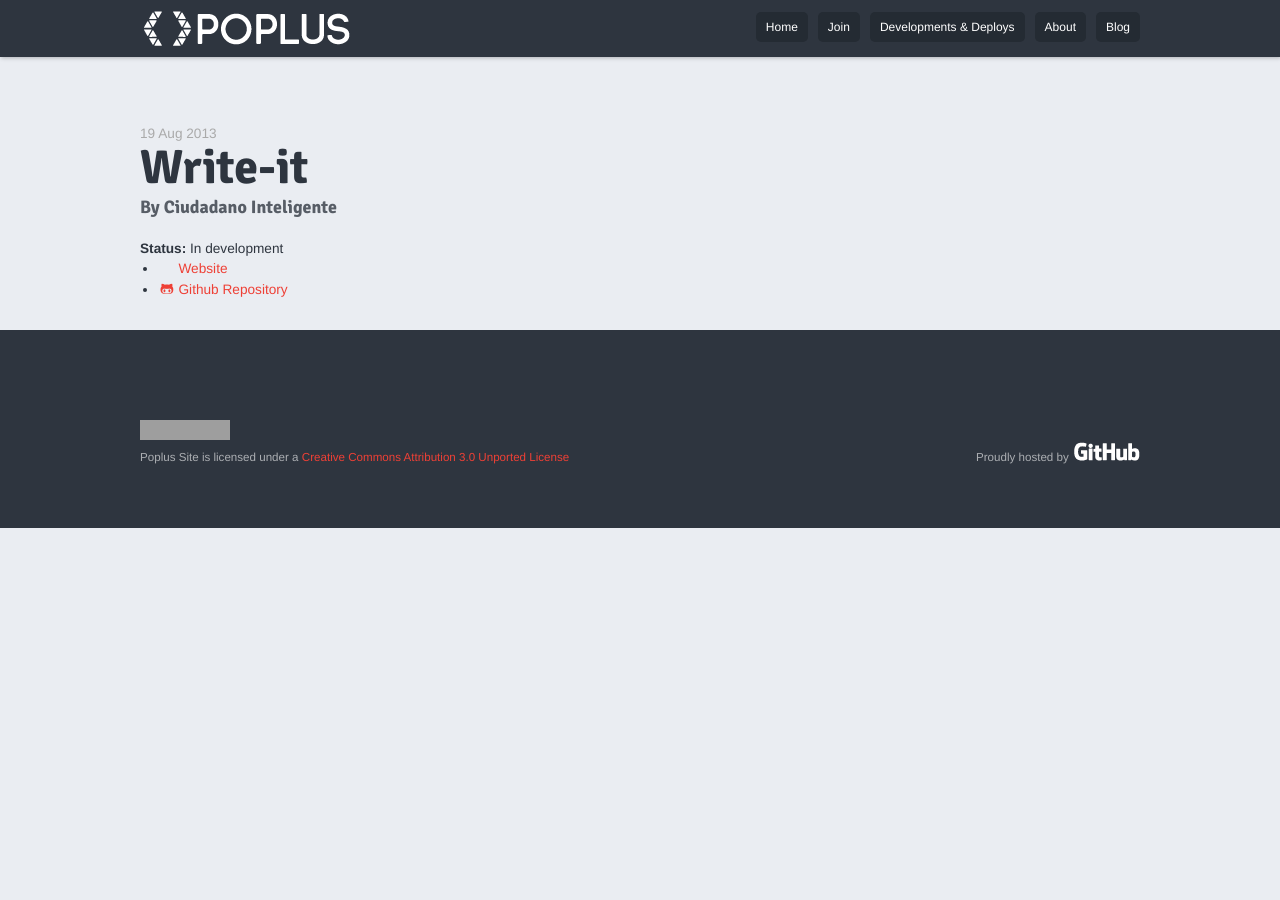
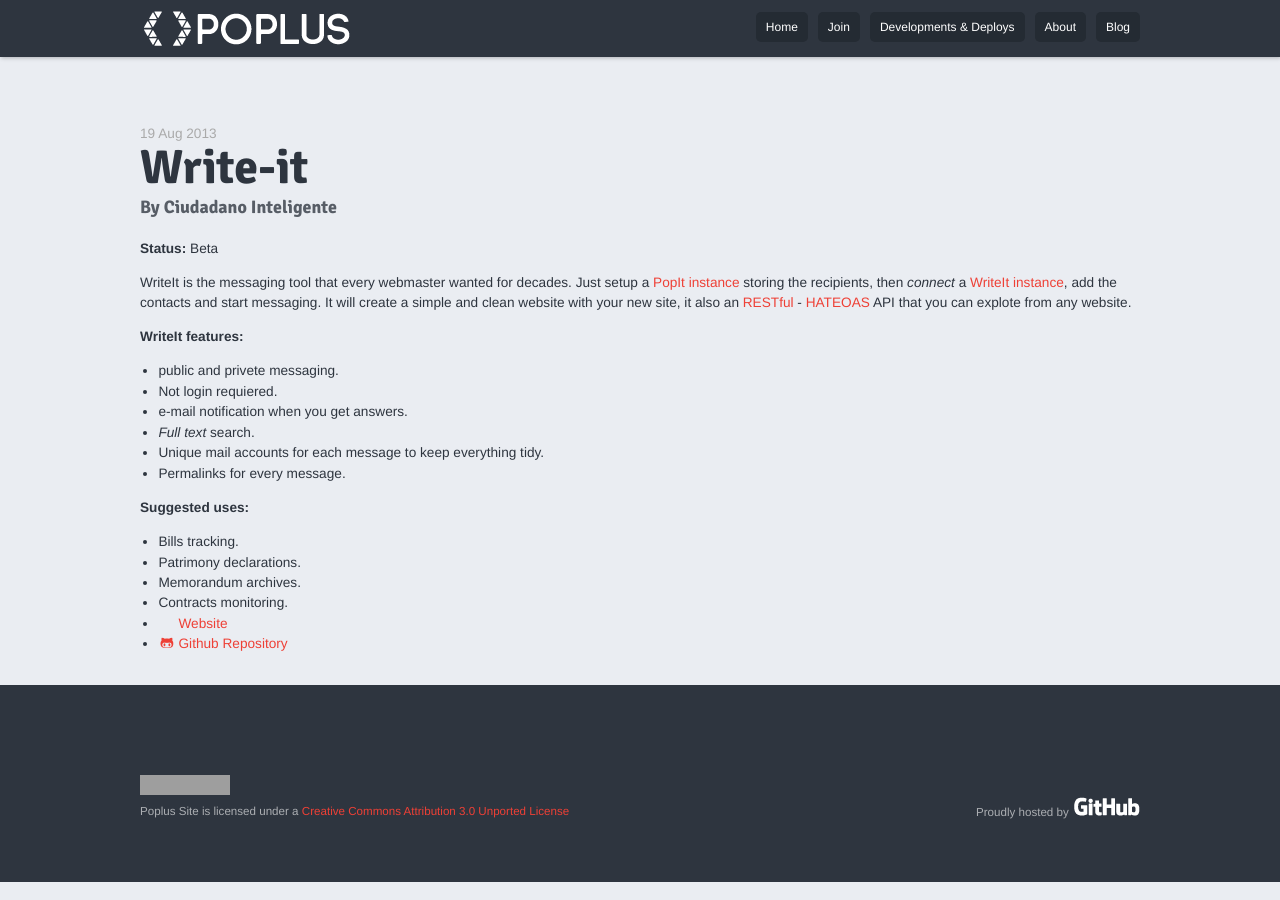
Before and after one commit to poplus/home-poplus, a Jekyll site: the page built from _posts/2013-08-19-writeit.md, in a window 1280 px wide. Built offline with Jekyll 4.4.1, drawn with Linux system fonts in a browser that asks for light colours; nearby versions of some CDN libraries; Markdown is read by kramdown in place of the engine named in the settings; grey boxes are pictures that could not be loaded.

Commit message:
writeIt description

```diff
--- a/_posts/2013-08-19-writeit.md
+++ b/_posts/2013-08-19-writeit.md
@@ -4,13 +4,32 @@
 date:   2013-08-19 11:40:00
 categories: component
 owner: Ciudadano Inteligente
-component_url: http://writeit.ciudadanointeligente.org/en/
+component_url: http://writeit.ciudadanointeligente.org
 repo: https://github.com/ciudadanointeligente/write-it
-excerpt: Descripción de Write-it.
-tags:
-- mail
-- online message
-- off message
+excerpt: Public person messaging tool. Avoid the hassle of mail servers, creating special gmail accounts for your website. If you want your user to send messages you're in the right place. Just write it, we deliver it...
 publish: true
-status: In development
+status: Beta
 ---
+
+WriteIt is the messaging tool that every webmaster wanted for decades. Just setup a [PopIt instance][popit] storing the recipients, then _connect_ a [WriteIt instance][writeit], add the contacts and start messaging. It will create a simple and clean website with your new site, it also an [RESTful][api] - [HATEOAS][hateoas] API that you can explote from any website.
+
+**WriteIt features:**
+
++ public and privete messaging.
++ Not login requiered.
++ e-mail notification when you get answers.
++ _Full text_ search.
++ Unique mail accounts for each message to keep everything tidy.
++ Permalinks for every message.
+
+**Suggested uses:**
+
++ Bills tracking.
++ Patrimony declarations.
++ Memorandum archives.
++ Contracts monitoring.
+
+[writeit]: http://writeit.ciudadanointeligente.org
+[api]: http://en.wikipedia.org/wiki/Representational_state_transfer#RESTful_web_APIs
+[popit]: http://poplus.org/posts/popit
+[hateoas]: http://en.wikipedia.org/wiki/HATEOAS
```
